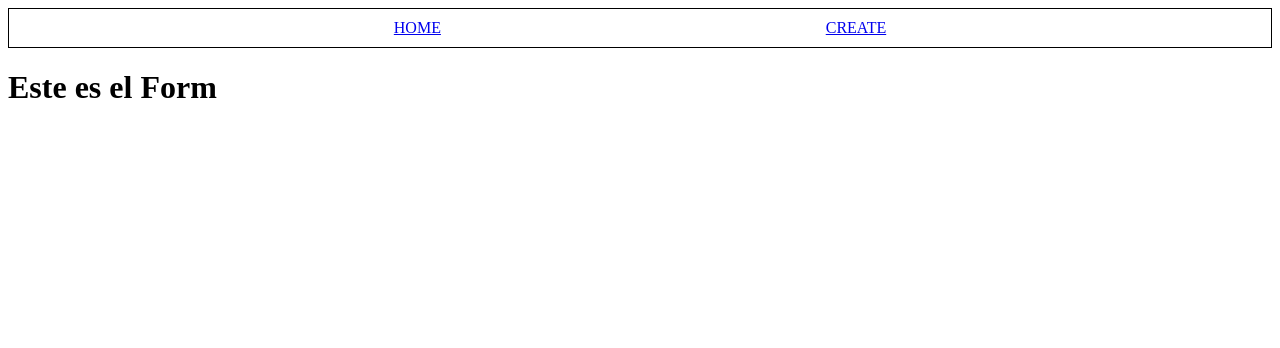
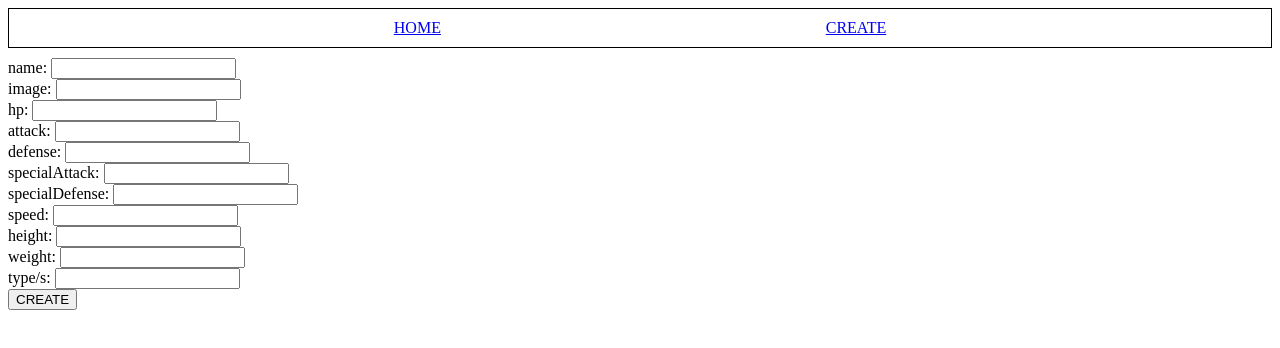
Before and after one commit to MONTAR0N/POKEMON, a React (Create React App) app in the folder client/: page /create in a window 1280 px wide. Shown: the top 348 px of the page. Built offline with nearby package versions, Linux system fonts and the light colour scheme.

Commit message:
formularioCreateCasiListo

```diff
--- a/client/src/redux/actions.js
+++ b/client/src/redux/actions.js
@@ -1,6 +1,7 @@
 import axios from "axios";
 
 export const GET_POKEMONS = "GET_POKEMONS";
+export const GET_POKEMON_BY_ID = "GET_POKEMON_BY_ID";
 
 export const getPokemons = () => {
     return async (dispatch) => {
@@ -12,3 +13,14 @@ export const getPokemons = () => {
         }
     }
 };
+
+export const getPokemonById = (id) => {
+    return async (dispatch) => {
+        try {
+            const { data } = await axios.get(`http://localhost:3001/pokemon/${id}`);
+            dispatch({ type: GET_POKEMON_BY_ID, payload: data })
+        } catch (error) {
+            throw error;
+        }
+    }
+}
--- a/client/src/redux/reducer.js
+++ b/client/src/redux/reducer.js
@@ -1,4 +1,4 @@
-import { GET_POKEMONS } from "./actions";
+import { GET_POKEMONS, GET_POKEMON_BY_ID } from "./actions";
 
 const initialState = {
     //Estado global que guarda todos los pokemones renderizados en el home:
@@ -13,6 +13,12 @@ const rootReducer = (state = initialState, action) => {
                 pokemons: [...action.payload],
             };
 
+        case GET_POKEMON_BY_ID:
+            return {
+                ...state,
+                pokemons: action.payload
+            }
+
 
         default:
             return { ...state };
--- a/client/src/views/Form/Form.jsx
+++ b/client/src/views/Form/Form.jsx
@@ -1,8 +1,109 @@
+import { useState } from "react";
+import Validate from "./Validate";
+import axios from "axios";
+
 const Form = () => {
+    const [form, setForm] = useState({
+        name: "",
+        image: "",
+        hp: "",
+        attack: "",
+        defense: "",
+        specialAttack: "",
+        specialDefense: "",
+        speed: "",
+        height: "",
+        weight: "",
+        types: [],
+    });
+
+    const [errors, setErrors] = useState({});
+
+    const changeHandler = (event) => {
+        const property = event.target.name;
+        const value = event.target.value;
+        setForm({ ...form, [property]: value });
+        Validate({ ...form, [property]: value }, errors, setErrors);
+    };
+
+    const submitHandler = (event) => {
+        event.preventDefault();
+
+        axios.post("http://localhost:3001/pokemon/", form)
+            .then(res => alert(res))
+    };
+
     return (
-        <div>
-            <h1>Este es el Form</h1>
-        </div>
+        <form onSubmit={submitHandler}>
+            <div>
+                <label htmlFor="">name: </label>
+                <input type="text" value={form.name} onChange={changeHandler} name="name" />
+                {errors.name && <div>{errors.name}</div>}
+            </div>
+
+            <div>
+                <label htmlFor="">image: </label>
+                <input type="text" value={form.image} onChange={changeHandler} name="image" />
+                {errors.name && <div>{errors.image}</div>}
+            </div>
+
+            <div>
+                <label htmlFor="">hp: </label>
+                <input type="text" value={form.hp} onChange={changeHandler} name="hp" />
+                {errors.name && <div>{errors.hp}</div>}
+            </div>
+
+            <div>
+                <label htmlFor="">attack: </label>
+                <input type="text" value={form.attack} onChange={changeHandler} name="attack" />
+                {errors.name && <div>{errors.attack}</div>}
+            </div>
+
+            <div>
+                <label htmlFor="">defense: </label>
+                <input type="text" value={form.defense} onChange={changeHandler} name="defense" />
+                {errors.name && <div>{errors.defense}</div>}
+            </div>
+
+            <div>
+                <label htmlFor="">specialAttack: </label>
+                <input type="text" value={form.specialAttack} onChange={changeHandler} name="specialAttack" />
+                {errors.name && <div>{errors.specialAttack}</div>}
+            </div>
+
+            <div>
+                <label htmlFor="">specialDefense: </label>
+                <input type="text" value={form.specialDefense} onChange={changeHandler} name="specialDefense" />
+                {errors.name && <div>{errors.specialDefense}</div>}
+            </div>
+
+            <div>
+                <label htmlFor="">speed: </label>
+                <input type="text" value={form.speed} onChange={changeHandler} name="speed" />
+                {errors.name && <div>{errors.speed}</div>}
+            </div>
+
+            <div>
+                <label htmlFor="">height: </label>
+                <input type="text" value={form.height} onChange={changeHandler} name="height" />
+                {errors.name && <div>{errors.height}</div>}
+            </div>
+
+            <div>
+                <label htmlFor="">weight: </label>
+                <input type="text" value={form.weight} onChange={changeHandler} name="weight" />
+                {errors.name && <div>{errors.weight}</div>}
+            </div>
+
+            <div>
+                <label htmlFor="">type/s: </label>
+                <input type="text" value={form.types} onChange={changeHandler} name="types" />
+                {errors.name && <div>{errors.types}</div>}
+            </div>
+
+            <button type="submit">CREATE</button>
+
+        </form>
     )
 }
 
--- /dev/null
+++ b/client/src/views/Form/Validate.jsx
@@ -0,0 +1,77 @@
+const validate = (formData, newErrors, setErrors) => {
+    const requiredFields = ["name", "image", "hp", "attack", "defense", "specialAttack", "specialDefense", "speed", "height", "weight", "types"];
+
+    const validateField = (field, value) => {
+        switch (field) {
+            case "name":
+                if (!value.trim()) {
+                    return "El nombre es requerido";
+                } else if (/\d/.test(value)) {
+                    return "El nombre no puede contener números";
+                }
+                break;
+            case "image":
+                if (!value.trim()) {
+                    return "La URL de la imagen es requerida";
+                } else if (!isValidUrl(value)) {
+                    return "La URL de la imagen no es válida";
+                }
+                break;
+            case "hp":
+                if (!isNumeric(value) || value < 0) {
+                    return "HP debe ser un número positivo";
+                }
+                break;
+            case "attack":
+            case "defense":
+            case "specialAttack":
+            case "specialDefense":
+            case "speed":
+                if (!isNumeric(value) || value < 0) {
+                    return "El valor debe ser un número positivo";
+                }
+                break;
+            case "height":
+            case "weight":
+                if (!isNumeric(value) || value <= 0) {
+                    return "El valor debe ser un número positivo mayor a cero";
+                }
+                break;
+            case "types":
+                if (!value.length) {
+                    return "Por favor selecciona al menos un tipo";
+                }
+                break;
+            default:
+                break;
+        }
+        return "";
+    };
+
+    const newErrorsCopy = { ...newErrors };
+
+    requiredFields.forEach((field) => {
+        const value = formData[field];
+        const errorMessage = validateField(field, value);
+        newErrorsCopy[field] = errorMessage;
+    });
+
+    setErrors(newErrorsCopy);
+    return Object.values(newErrorsCopy).every((error) => !error); // Devuelve true si no hay errores
+};
+
+// Funciones isNumeric y isValidUrl se mantienen igual
+const isNumeric = (value) => {
+    return !isNaN(parseFloat(value)) && isFinite(value);
+};
+
+const isValidUrl = (url) => {
+    try {
+        new URL(url);
+        return true;
+    } catch (error) {
+        return false;
+    }
+};
+
+export default validate;
```
Also changed, not shown: 1 other file (tests, documents, lock files or other folders).
